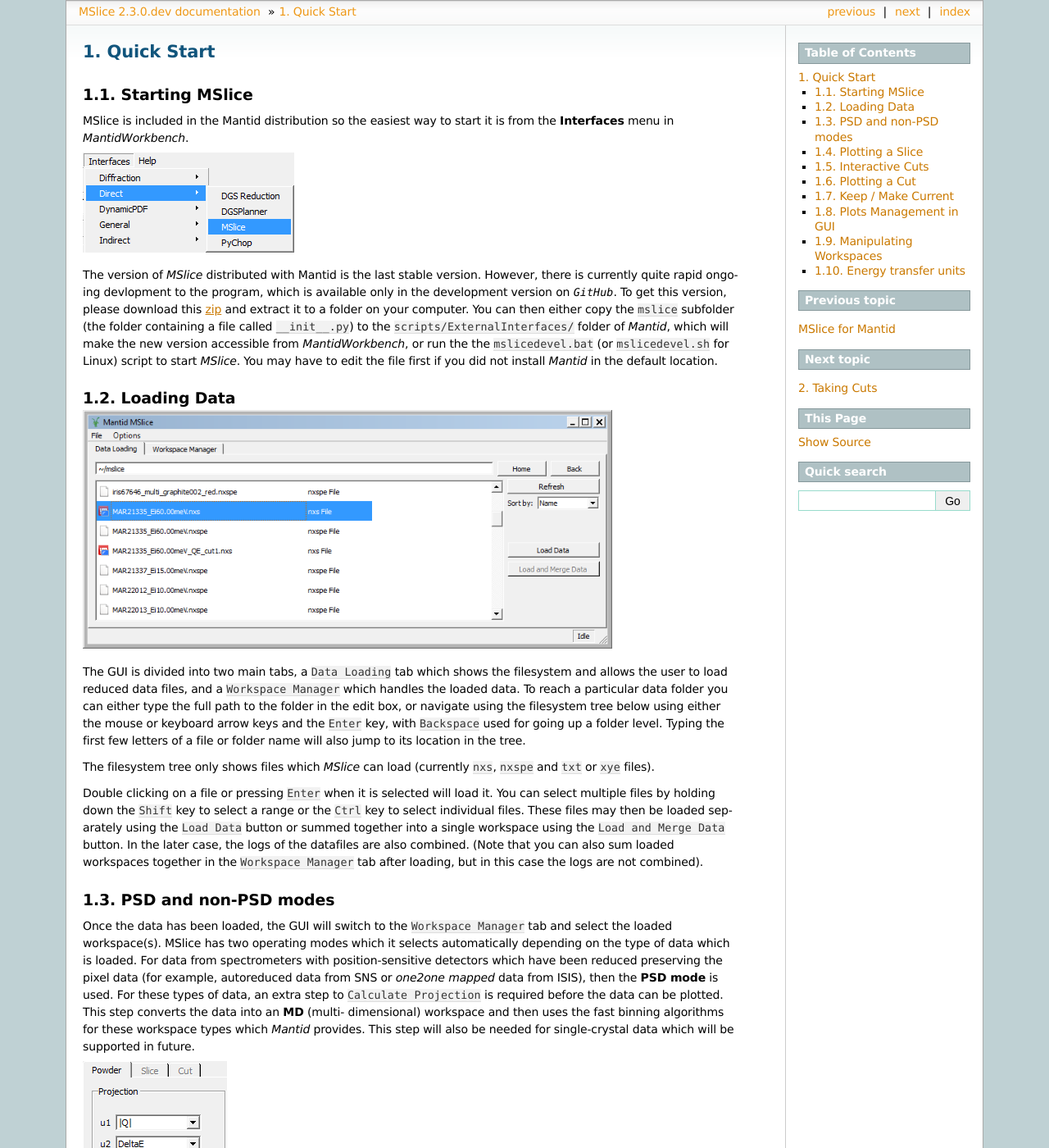
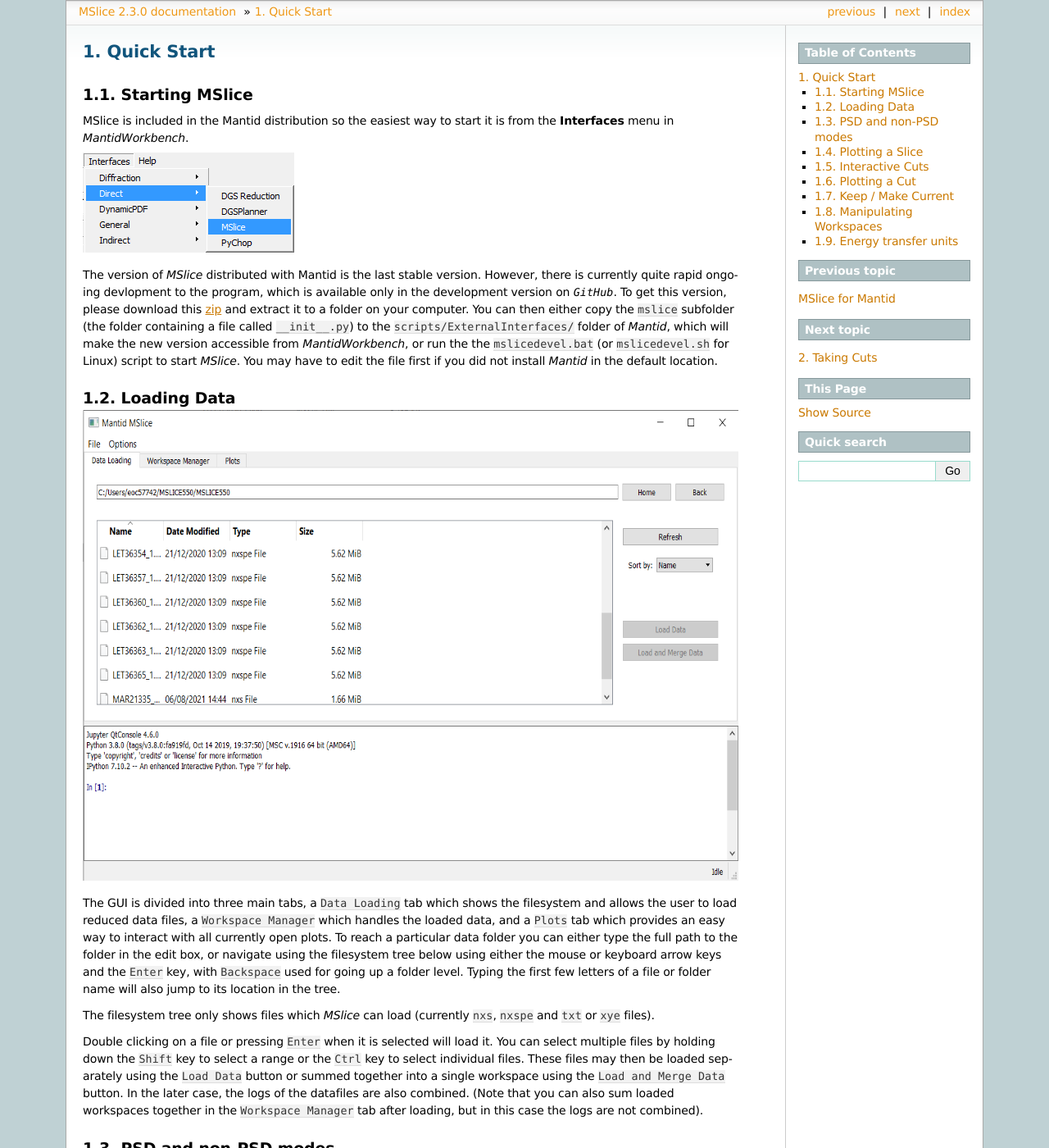
Before and after one commit to mantidproject/mslice, a Sphinx documentation site: the page built from docs/source/quickstart.rst, in a window 1280 px wide and 1400 px high. Shown: the whole window at 82% size. Built offline with Sphinx 7.4.7, drawn with Linux system fonts in a browser that asks for light colours; formulas are drawn with MathJax 3; some of the changed text lies outside the part shown.

Commit message:
Updated quickstart

```diff
--- a/docs/source/quickstart.rst
+++ b/docs/source/quickstart.rst
@@ -22,8 +22,9 @@
 .. image:: images/quickstart/load_tab.png
    :scale: 80 %
 
-The GUI is divided into two main tabs, a ``Data Loading`` tab which shows the filesystem and allows the user to load reduced
-data files, and a ``Workspace Manager`` which handles the loaded data. To reach a particular data folder you can either
+The GUI is divided into three main tabs, a ``Data Loading`` tab which shows the filesystem and allows the user to load reduced
+data files, a ``Workspace Manager`` which handles the loaded data, and a ``Plots`` tab which provides an easy way to interact with
+all currently open plots. To reach a particular data folder you can either
 type the full path to the folder in the edit box, or navigate using the filesystem tree below using either the mouse or
 keyboard arrow keys and the ``Enter`` key, with ``Backspace`` used for going up a folder level. Typing the first few letters
 of a file or folder name will also jump to its location in the tree.
@@ -141,15 +142,6 @@
 the ``Plot`` button. This will send data to the **Current** plot window, so you may need to ``Make Current`` on it again.
 This is available only for 1D cuts. For 2D slices, you cannot overplot current data.
 
-Plots Management in GUI
------------------------
-
-.. image:: images/quickstart/plots_tab.png
-   :scale: 80 %
-
-``Plots`` tab is made available in the MSlice graphical user interface. This widget helps users to manage plots.
-For example, ``Delete All`` can be used to close all MSlice plots.
-
 
 Manipulating Workspaces
 -----------------------
--- a/mslice/__init__.py
+++ b/mslice/__init__.py
@@ -6,6 +6,6 @@
 on Mantid (http://www.mantidproject.org).
 """
 
-version_info = (2, 3, 0, "dev")
+version_info = (2, 3, 0)
 __version__ = '.'.join(map(str, version_info))
 __project_url__ = 'https://github.com/mantidproject/mslice'
```
Also changed, not shown: docs/source/images/quickstart/load_tab.png.
